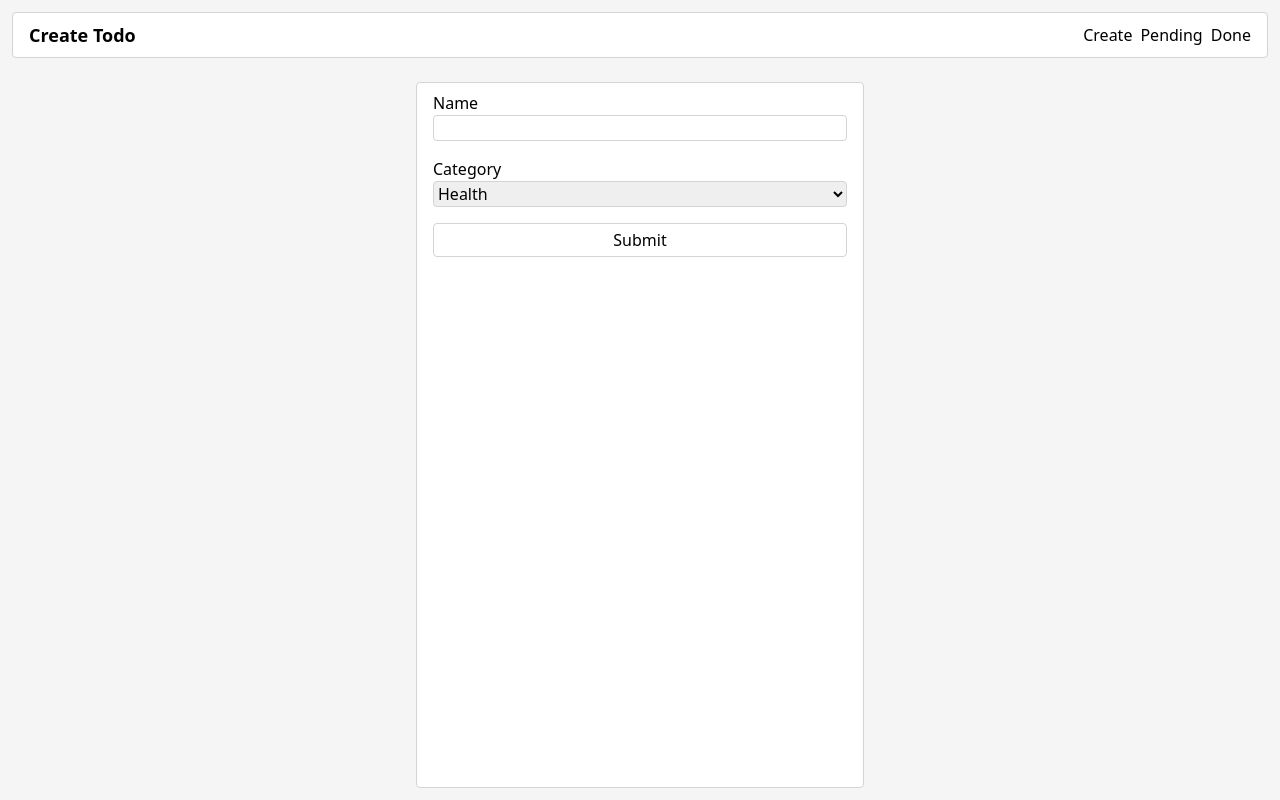
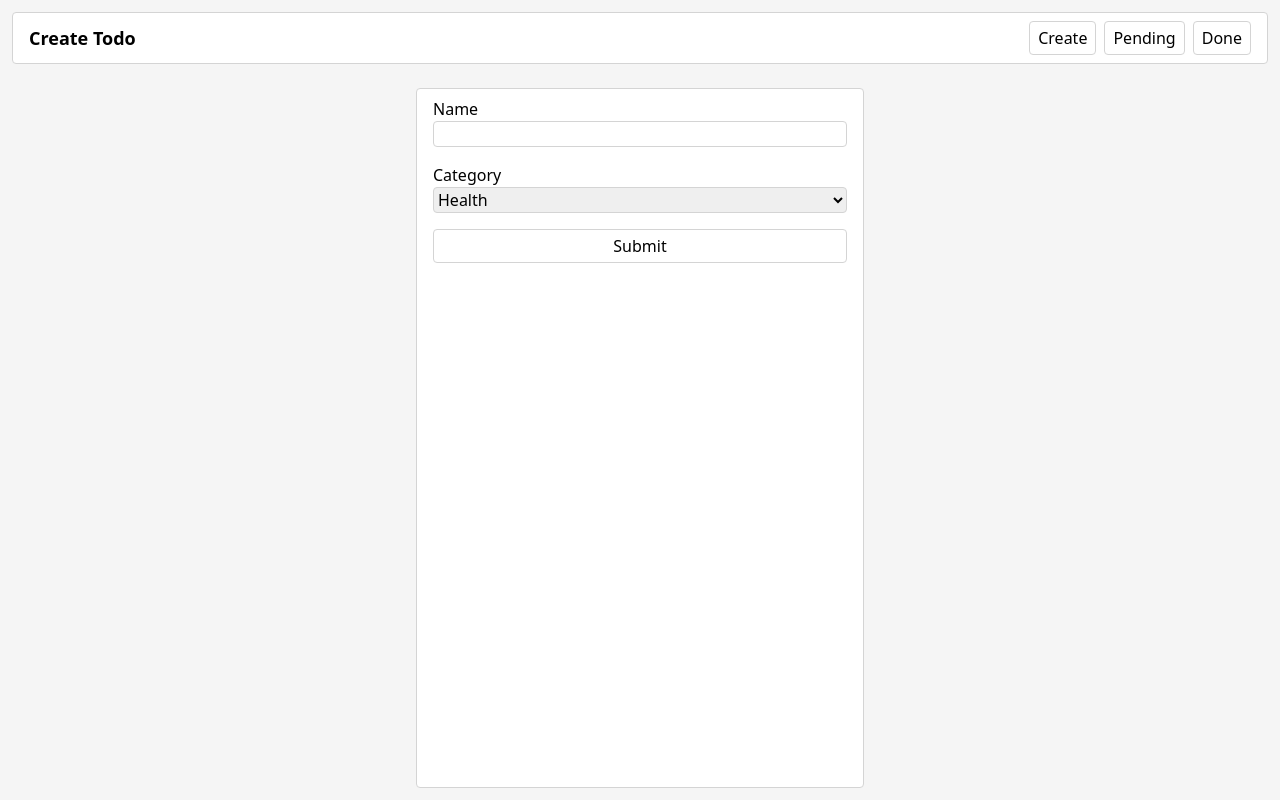
Before and after one commit to blumaa/todo-vue-claude, a React (Vite) app: page /create in a window 1280 px wide. Built offline with nearby package versions, Linux system fonts and the light colour scheme.

Commit message:
feat: handleCompleteTodo

```diff
--- a/src/components/ListItem/ListItem.tsx
+++ b/src/components/ListItem/ListItem.tsx
@@ -6,13 +6,18 @@ interface ListItemProps {
   description: string;
   category: string;
   state?: ListItemState;
+  handleComplete?: () => void;
+  handleIncomplete?: () => void;
 }
 
 export const ListItem = ({
   description,
   category,
   state = "pending",
+  handleComplete,
+  handleIncomplete,
 }: ListItemProps) => {
+
   const listItemClasses = useMemo(() => {
     return {
       pending: "",
@@ -22,15 +27,21 @@ export const ListItem = ({
 
   return (
     <li
-      className={`border border-neutral-300 rounded py-2 px-4 flex flex-row items-center gap-2 flex-justify-between ${listItemClasses}`}
+      className={`border border-neutral-300 rounded py-2 px-4 flex flex-row items-center gap-2 flex-justify-between`}
       aria-checked={state === "done"}
     >
-      <div className="flex flex-col">
+      <div className={`flex flex-col ${listItemClasses}`}>
         <div className="font-semibold">{description}</div>
         <div className="text-sm">{category}</div>
       </div>
       <div className="flex flex-col gap-1">
-        <BaseButton>Complete</BaseButton>
+        {state === "done" ? (
+          <BaseButton onClick={handleIncomplete}>
+            Mark as Not Done
+          </BaseButton>
+        ) : (
+          <BaseButton onClick={handleComplete}>Complete</BaseButton>
+        )}
         <BaseButton>Edit</BaseButton>
         <BaseButton>Remove</BaseButton>
       </div>
--- a/src/components/TheHeader/TheHeader.tsx
+++ b/src/components/TheHeader/TheHeader.tsx
@@ -1,4 +1,5 @@
 import { BaseCard } from "../BaseCard";
+import { BaseButton } from "../BaseButton";
 import { Link, useLocation } from "react-router-dom";
 
 export const TheHeader = () => {
@@ -21,16 +22,18 @@ export const TheHeader = () => {
 
   return (
     <BaseCard className="flex flex-col sm:flex-row items-center justify-between gap-2 mb-3">
-      <h3 className="text-lg font-semibold">{getPageName(location.pathname)}</h3>
+      <h3 className="text-lg font-semibold">
+        {getPageName(location.pathname)}
+      </h3>
       <div className="flex gap-2">
         <Link to="/create" className="btn">
-          Create
+          <BaseButton>Create</BaseButton>
         </Link>
         <Link to="/list-pending" className="btn">
-          Pending
+          <BaseButton>Pending</BaseButton>
         </Link>
         <Link to="/list-done" className="btn">
-          Done
+          <BaseButton>Done</BaseButton>
         </Link>
       </div>
     </BaseCard>
--- a/src/routes/PageListDoneItems.tsx
+++ b/src/routes/PageListDoneItems.tsx
@@ -4,9 +4,16 @@ import { useSelector } from "react-redux";
 import { ListItem } from "../components/ListItem";
 import { selectDoneTodos } from "../selectors/todoSelectors";
 import type { ListItem as ListItemType } from "@/types";
+import { useDispatch } from "react-redux";
+import { inCompleteTodo } from "../stores/todoListStore";
 
 export const PageListDoneItems = () => {
   const todos = useSelector(selectDoneTodos);
+  const dispatch = useDispatch();
+
+  const handleIncompleteTodo = (id: string) => {
+    dispatch(inCompleteTodo({ id }));
+  };
 
   const hasItems = useMemo(() => {
     return !!todos.length;
@@ -24,6 +31,7 @@ export const PageListDoneItems = () => {
               description={todo.description}
               category={todo.category}
               state={todo.state}
+              handleIncomplete={() => handleIncompleteTodo(todo.id)}
             />
           ))}
       </ul>
--- a/src/routes/PageListPendingItems.tsx
+++ b/src/routes/PageListPendingItems.tsx
@@ -4,10 +4,17 @@ import { BaseCard } from "../components/BaseCard";
 import { ListItem } from "../components/ListItem";
 import { selectPendingTodos } from "../selectors/todoSelectors";
 import type { ListItem as ListItemType } from "@/types";
+import { useDispatch } from "react-redux";
+import { completeTodo } from "../stores/todoListStore";
 
 export const PageListPendingItems = () => {
   // Use memoized selector to prevent unnecessary re-renders
   const todos = useSelector(selectPendingTodos);
+  const dispatch = useDispatch();
+
+  const handleCompleteTodo = (id: string) => {
+    dispatch(completeTodo({ id }));
+  };
 
   const hasItems = useMemo(() => {
     return !!todos.length;
@@ -18,13 +25,13 @@ export const PageListPendingItems = () => {
       {!hasItems && <div>No pending Items</div>}
 
       <ul className="flex flex-col gap-3">
-        {todos
-          .map((todo: ListItemType) => (
+        {todos.map((todo: ListItemType) => (
           <ListItem
             key={todo.id}
             description={todo.description}
             category={todo.category}
             state={todo.state}
+            handleComplete={() => handleCompleteTodo(todo.id)}
           />
         ))}
       </ul>
--- a/src/stores/todoListStore.ts
+++ b/src/stores/todoListStore.ts
@@ -16,9 +16,15 @@ export const todoListSlice = createSlice({
     addTodo: (state, action) => {
       state.todos.push(action.payload);
     },
+    inCompleteTodo: (state, action) => {
+      state.todos.find((todo) => todo.id === action.payload.id)!.state = "pending";
+    },
+    completeTodo: (state, action) => {
+      state.todos.find((todo) => todo.id === action.payload.id)!.state = "done";
+    },
   },
 });
 
 // Export actions when they are added
-export const { addTodo } = todoListSlice.actions;
+export const { addTodo, completeTodo, inCompleteTodo } = todoListSlice.actions;
 export default todoListSlice.reducer;
```
Lines whose indentation alone changed are shown as unchanged.
